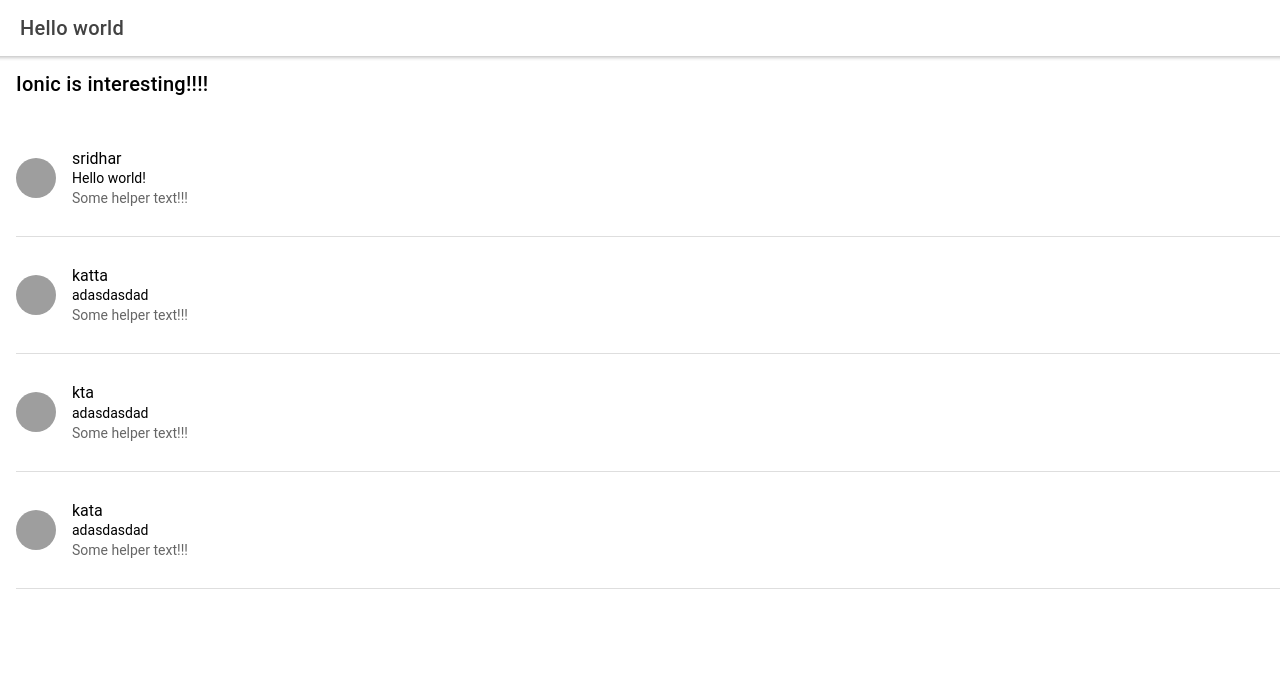
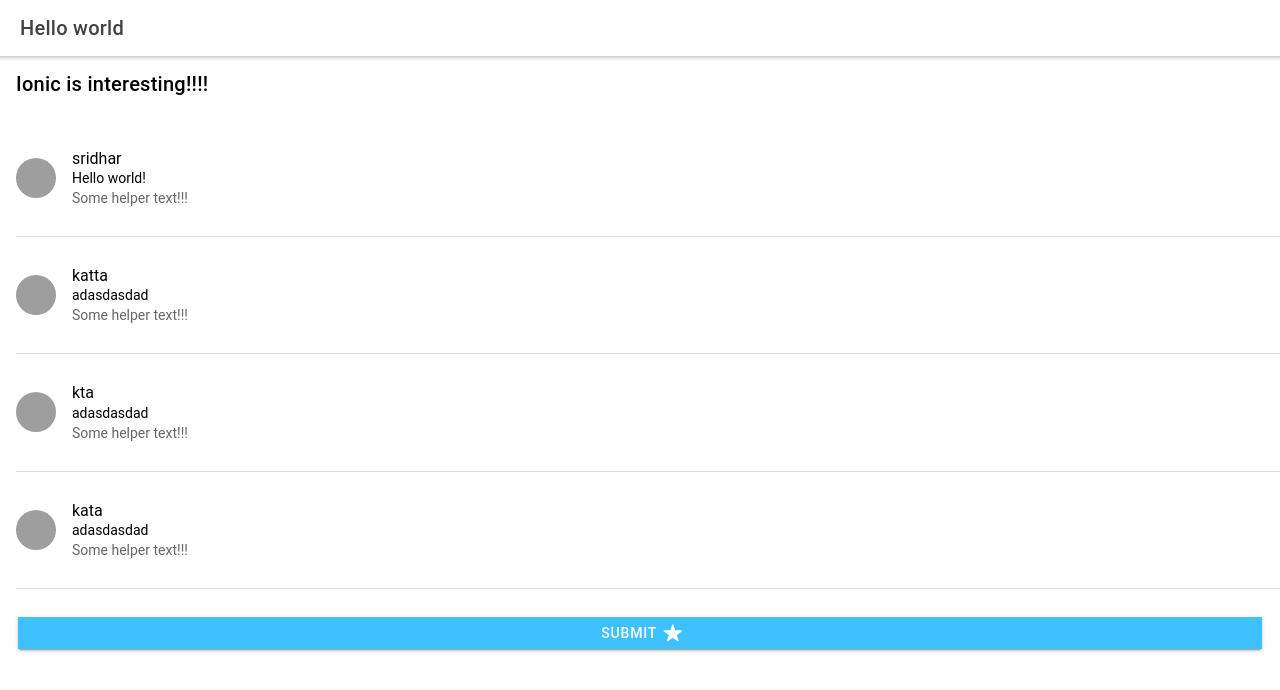
Before and after one commit to sridhar02/ionic-react-firebase-app, a React (Create React App) app: page /home in a window 1280 px wide. Shown: the top 690 px of the page. Built offline with nearby package versions, Linux system fonts and the light colour scheme; grey boxes are pictures that could not be loaded.

Commit message:
Buttons in ionic

```diff
--- a/src/pages/Home.tsx
+++ b/src/pages/Home.tsx
@@ -12,10 +12,14 @@ import {
   IonItemOption,
   IonAvatar,
   IonLabel,
+  IonButton,
+  IonIcon,
 } from "@ionic/react";
 import React from "react";
 import ExploreContainer from "../components/ExploreContainer";
 import "./Home.css";
+
+import {star} from "ionicons/icons"
 
 const arr = [
   { name: "sridhar", description: "Hello world!" },
@@ -68,6 +72,10 @@ const Home: React.FC = () => {
             </IonItemSliding>
           ))}
         </IonList>
+        <IonButton expand="full" color="secondary" className="ion-padding">
+          <IonIcon slot="end" icon={star}></IonIcon>
+          Submit
+        </IonButton>
       </IonContent>
     </IonPage>
   );
```
